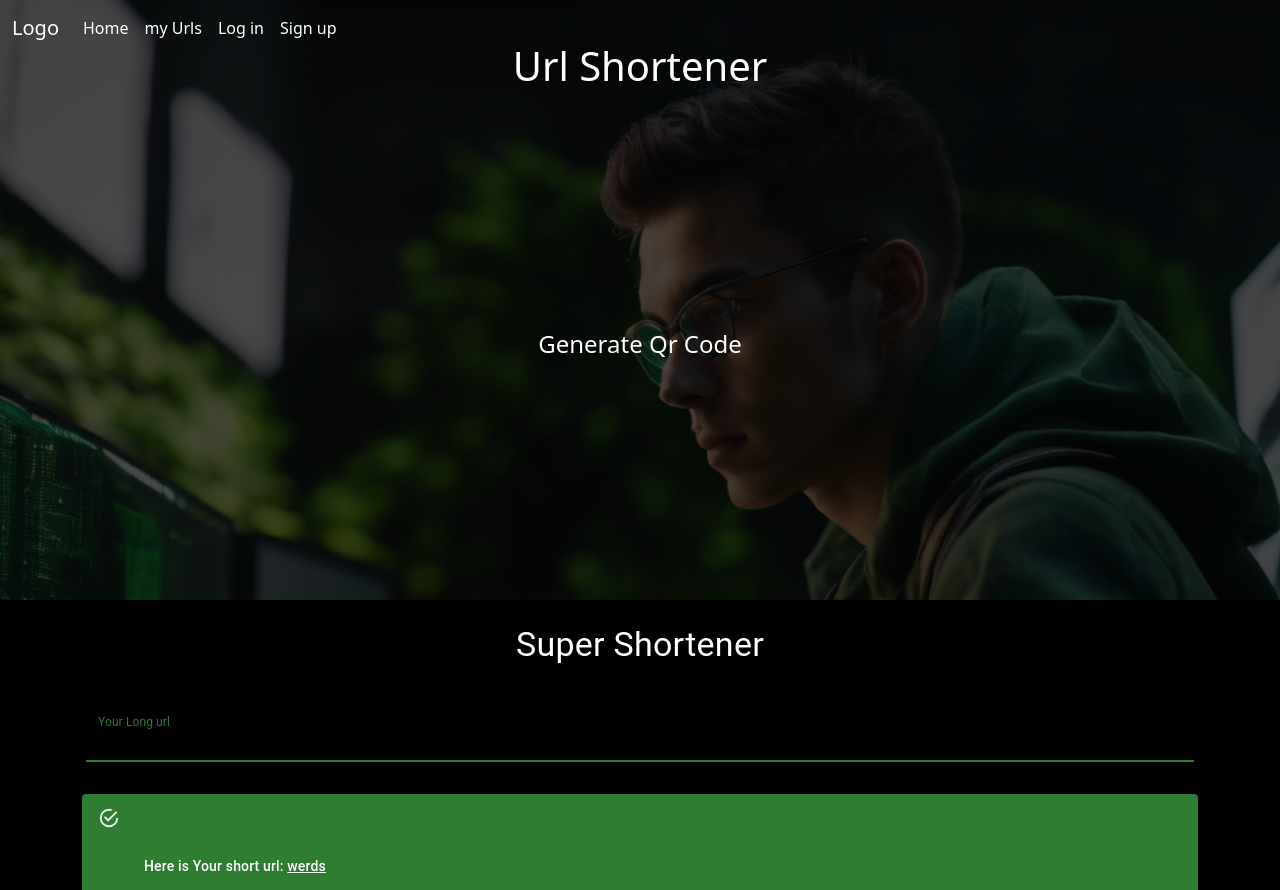
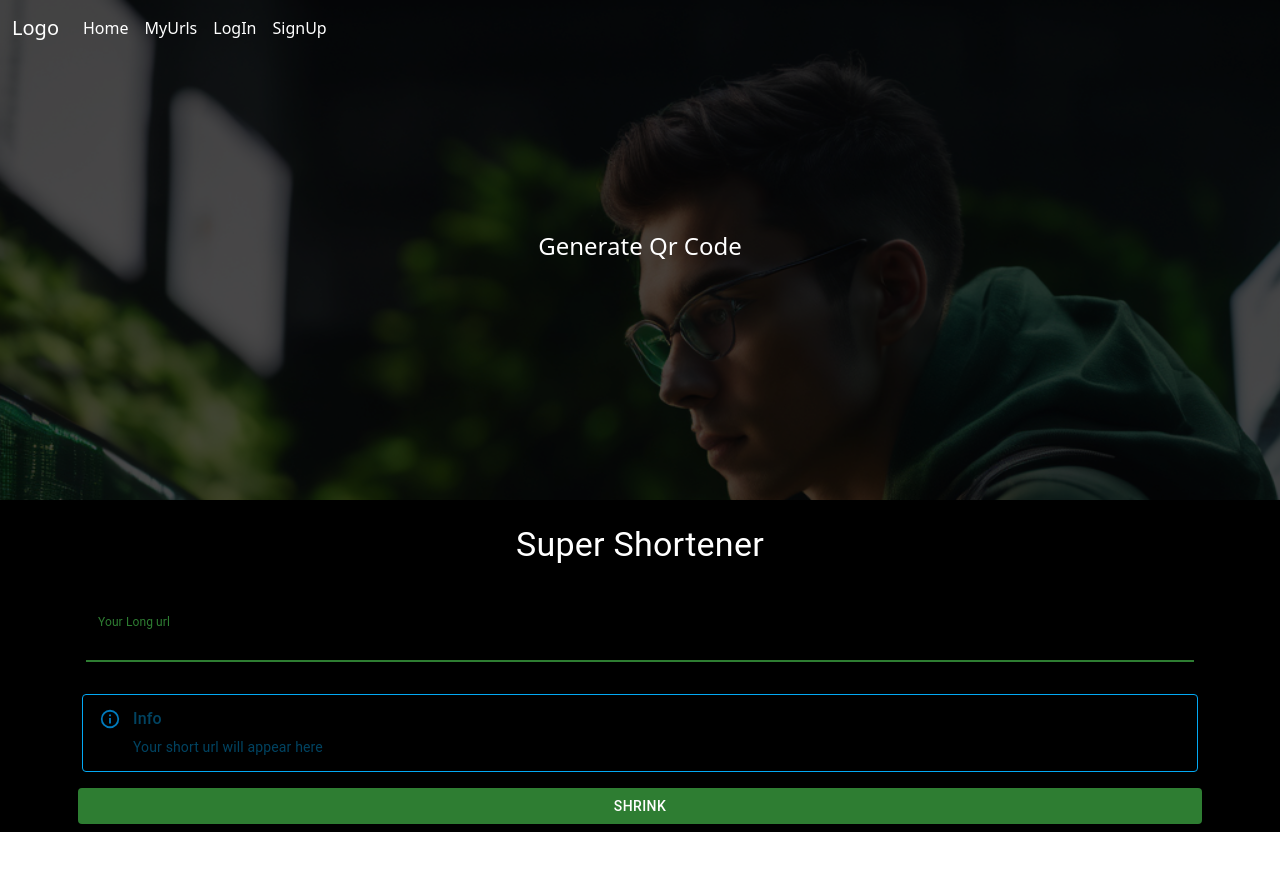
Before and after one commit to obedecustodio/supershortener, a React (Vite) app: page / in a window 1280 px wide. Shown: the top 890 px of the page. After the commit the page ends 832 px from the top, so only its background shows below. Built offline with nearby package versions, Linux system fonts and the light colour scheme.

Commit message:
connecting to the server and doing basics vaidations

```diff
--- a/src/App.css
+++ b/src/App.css
@@ -1,11 +1,12 @@
 body{
     color: white;
+    background-color: #0000;
 }
 
 .header {
     background-image: url("./assets/bg.png");
     background-size: cover;
-    height: 600px;
+    height: 500px;
     position: relative;
     overflow: hidden;
   }
--- a/src/components/Body.jsx
+++ b/src/components/Body.jsx
@@ -1,61 +1,118 @@
-import React from 'react'
-import { Typography, TextField, Button, Alert, AlertTitle, Stack, Link } from '@mui/material'
+import React, { useState } from 'react'
+import { Typography, TextField, Button, Alert, AlertTitle, LinearProgress, Stack, Link } from '@mui/material'
 import QRCode from 'react-qr-code'
 
 export const Body = () => {
+    const [isError, setIsError] = useState(false)
+    const [isSuccess, setIsSuccess] = useState(false)
+    const [isLoading, setIsLoading] = useState(false)
+    const [isFormError, setIsFormError] = useState(false)
+    const [longurl, setLongurl] = useState('');
+    const [shortUrl, setShorturl] = useState();
+    const link = `https://supershortneerbackend.vercel.app/${shortUrl}`
+
+    const getUrls = async () => {
+        const req = await fetch('https://supershortneerbackend.vercel.app/urls')
+        const data = await req.json()
+        // setLongurl(data[data.length - 1].longurl)
+        setShorturl(data[data.length - 1].shorturl)
+        setIsSuccess(true)
+        setIsLoading(false)
+        setIsFormError(false)
+    }
+
+    const handleFormSubmit = async (e) => {
+        e.preventDefault()
+        if (longurl === '') {
+            setIsFormError(true)
+            return
+        }
+        setIsLoading(true)
+        const url = {
+            long: longurl
+        }
+
+
+        const dataJson = JSON.stringify(url)
+
+
+        const req = await fetch('https://supershortneerbackend.vercel.app/url', {
+            method: 'POST',
+            headers: { 'Content-Type': 'application/json' },
+            body: dataJson
+        }).then(res => {
+            if (res.status != 200) {
+                setIsError(true)
+                setIsLoading(false)
+                setLongurl('')
+                return
+            } else {
+                setLongurl('')
+                getUrls()
+            }
+        })
+
+    }
     return (
         <div className='bg-black'>
             <div className="container">
-
                 <Typography variant="h4" className='text-center p-4 text-white'>
                     Super Shortener
                 </Typography>
-
-
-
                 <div className="row p-3">
 
-                    <TextField
+                    {
+                        !isFormError ?
+                        <TextField
                         label="Your Long url"
+                        value={longurl}
                         inputProps={{ style: { color: 'white' } }}
                         variant="filled"
                         color="success"
-                        focused />
+                        onChange={(e) => { setLongurl(e.target.value); console.log(longurl) }}
+                        focused /> :
+                        <TextField
+                        error
+                        id="standard-error-helper-text"
+                        value={longurl}
+                        inputProps={{ style: { color: 'white' } }}
+                        label="Error"
+                        defaultValue="Hello World"
+                        helperText="Invalid url. Try entering a valid url, eg: http://example.com"
+                        variant="standard"
+                        onChange={(e) => { setLongurl(e.target.value); console.log(longurl) }}
+                    />
+                    }
 
                 </div>
 
                 <div className="row mt-3">
                     <Stack sx={{ width: '100%' }} spacing={2}>
-                        {/* <Alert severity="error" variant='outlined'>
+                        {isLoading && <LinearProgress color="success" />}
+                        {isError && <Alert severity="error" variant='outlined'>
                             <AlertTitle>Error</AlertTitle>
                             Thera was an error while trying to shrink your url!
-                        </Alert> */}
-                        {/* <Alert severity="warning">
-                            <AlertTitle>Warning</AlertTitle>
-                            This is a warning alert — <strong>check it out!</strong>
-                        </Alert> */}
-                        {/* <Alert severity="info" variant='outlined'>
+                        </Alert>}
+                        {!isSuccess && (!isError && <Alert severity="info" variant='outlined'>
                             <AlertTitle>Info</AlertTitle>
                             Your short url will appear here
-                        </Alert> */}
-                        <Alert sx={{ width: '100%' }} severity="success" variant='filled'>
+                        </Alert>)}
+                        {isSuccess && <Alert sx={{ width: '100%' }} severity="success" variant='filled'>
                             <div className="container">
                                 <div className="row">
                                     <div className="col-10">
-                                        {/* <AlertTitle> */}
-                                            <Typography variant="h5" className='text-center p-4 text-white'>
-                                            </Typography>
-                                        {/* </AlertTitle> */}
-                                        <p>Here is Your short url: <Link href="#" color="inherit">werds</Link></p>
-                                        <QRCode value='wa.me/+258870724804' />
+                                        <Typography variant="h5" className='text-center p-4 text-white'>
+                                        </Typography>
+                                        <p>Here is Your short url: <Link href={link} color="inherit">{shortUrl}</Link></p>
+                                        <QRCode value={link} />
                                     </div>
                                 </div>
                             </div>
-                        </Alert>
+                        </Alert>}
                     </Stack>
                 </div>
                 <div className="row mt-2 p-2">
-                    <Button variant="contained" color="success">
+                    <Button variant="contained" color="success" onClick={handleFormSubmit}>
                         Shrink
                     </Button>
                 </div>
--- a/src/components/Header.jsx
+++ b/src/components/Header.jsx
@@ -15,11 +15,11 @@ const Header = () => {
     return (
         <div className="header">
             <div className="overlay"></div>
-            <div className="text-animation-container mt-5">
+            {/* <div className="text-animation-container mt-5">
                 <div className="text-animation">
                     <h1 className="text-white">Url Shortener</h1>
                 </div>
-            </div>
+            </div> */}
             <div className="text-scroll-animation">
                 {texts.map((text, index) => (
                     <div key={index} className={`text ${index === currentTextIndex ? 'active' : ''}`}>
--- a/src/components/Navbar.jsx
+++ b/src/components/Navbar.jsx
@@ -31,13 +31,13 @@ const Navbar = () => {
                 <a class="nav-link active text-white" aria-current="page" href="#">Home</a>
               </li>
               <li class="nav-item">
-                <a class="nav-link text-white" href="#">my Urls</a>
+                <a class="nav-link text-white" href="#">MyUrls</a>
               </li>
               <li class="nav-item">
-                <a class="nav-link text-white" href="#">Log in</a>
+                <a class="nav-link text-white" href="#">LogIn</a>
               </li>
               <li class="nav-item">
-                <a class="nav-link disabled text-white" aria-disabled="true">Sign up</a>
+                <a class="nav-link disabled text-white" aria-disabled="true">SignUp</a>
               </li>
             </ul>
           </div>
```
